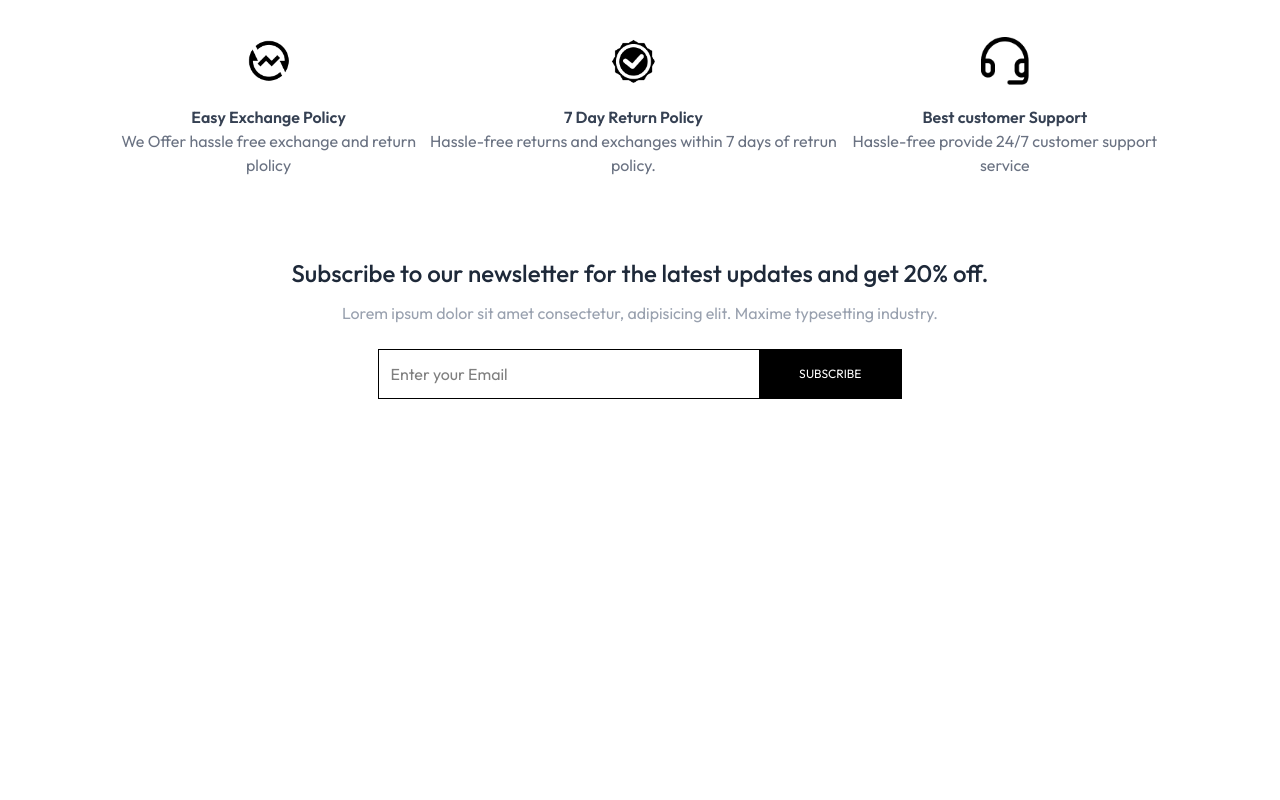
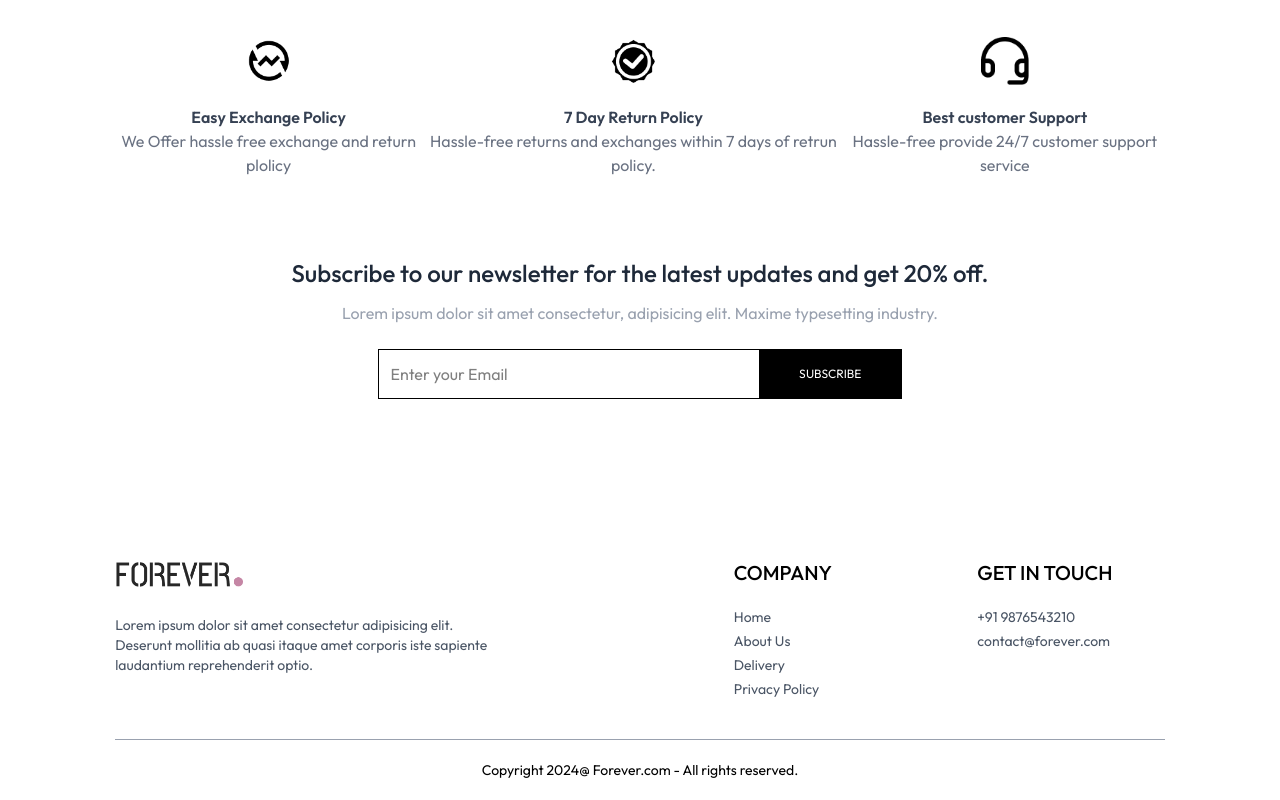
Before and after one commit to Priyanka-saw/E-commerce-App, a React (Vite) app in the folder frontend/: page / in a window 1280 px wide. Shown: the part 1920-2720 px from the top of the page. Before the commit the page ends 2343 px from the top, so only its background shows below. Built offline with nearby package versions, Linux system fonts and the light colour scheme.

Commit message:
footer page added

```diff
--- a/frontend/src/App.jsx
+++ b/frontend/src/App.jsx
@@ -10,6 +10,7 @@
 import Orders from './pages/Orders'
 import Login from './pages/Login'
 import Navbar from './components/Navbar'
+import Footer from './components/Footer'
 
 const App = () => {
   return (
@@ -26,6 +27,7 @@
       <Route path='/place-order' element={<PlaceOrder/>} />
       <Route path="/orders" element={<Orders/>} />
     </Routes>
+    <Footer/>
     </div>
   )
 }
--- /dev/null
+++ b/frontend/src/components/Footer.jsx
@@ -0,0 +1,46 @@
+import React from "react";
+import {assets} from "../assets/assets.js";
+
+const Footer = () => {
+  return (
+    <div>
+      <div className="flex flex-col sm:grid grid-cols-[3fr_1fr_1fr] gap-14 my-10 mt-40 text-sm">
+        <div>
+          <img src={assets.logo} className="mb-5 w-32" alt="" />
+          <p className="w-full md:w-2/3 text-gray-600">
+            Lorem ipsum dolor sit amet consectetur adipisicing elit. Deserunt
+            mollitia ab quasi itaque amet corporis iste sapiente laudantium
+            reprehenderit optio.
+          </p>
+        </div>
+
+        <div>
+            <p className="text-xl font-medium mb-5">COMPANY</p>
+            <ul className="flex flex-col gap-1 text-gray-600">
+                <li>Home</li>
+                <li>About Us</li>
+                <li>Delivery</li>
+                <li>Privacy Policy</li>
+            </ul>
+        </div>
+
+        <div>
+          <p className='text-xl font-medium mb-5'>GET IN TOUCH</p>
+          <ul className="flex flex-col gap-1 text-gray-600">
+            <li>+91 9876543210</li>
+            <li>contact@forever.com</li>
+          </ul>
+        </div>
+
+      </div>
+
+    <div>
+        <hr className="text-gray-400" />
+        <p className="text-sm text-center py-5">Copyright 2024@ Forever.com - All rights reserved.</p>
+     </div>
+
+    </div>
+  );
+};
+
+export default Footer;
--- a/frontend/src/components/NewsletterBox.jsx
+++ b/frontend/src/components/NewsletterBox.jsx
@@ -1,6 +1,14 @@
 import React from "react";
 
 const NewsletterBox = () => {
+
+    const onSubmitHandler = (event) => {
+
+        // it will not reload the newletter page
+        event.preventDefault();
+
+    }
+
   return (
     <div className="text-center">
       <p className="text-2xl font-medium text-gray-800">
@@ -10,7 +18,7 @@
         Lorem ipsum dolor sit amet consectetur, adipisicing elit. Maxime typesetting industry.
         </p>
 
-        <form className="w-full sm:w-1/2 mx-auto flex item-center border gap-3 my-6 border pl-3">
+        <form onSubmit={onSubmitHandler} className="w-full sm:w-1/2 mx-auto flex item-center border gap-3 my-6 border pl-3">
             <input className="w-full sm:flex-1 outline-none" type="email" placeholder='Enter your Email' required  />
             <button type="submit" className="bg-black text-white text-xs px-10 py-4">SUBSCRIBE</button>
         </form>
```
